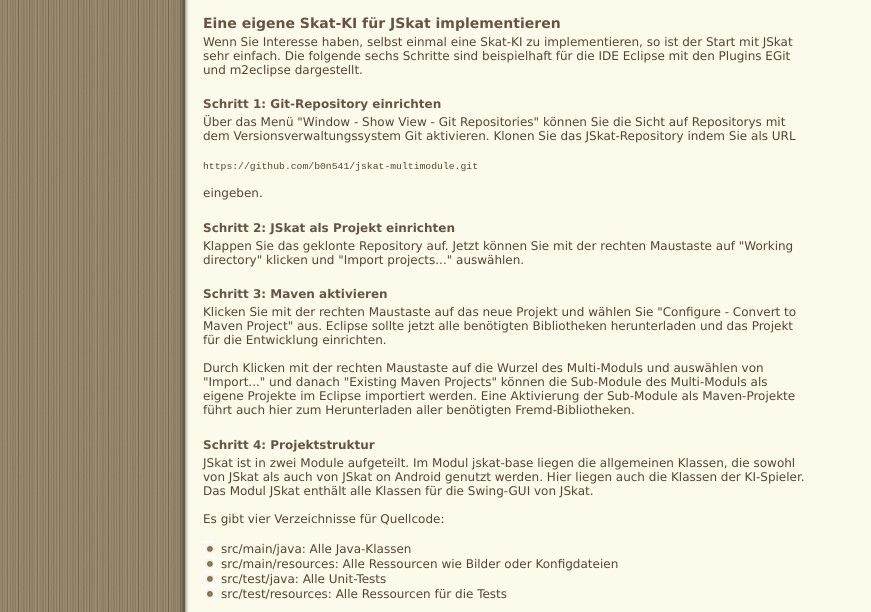
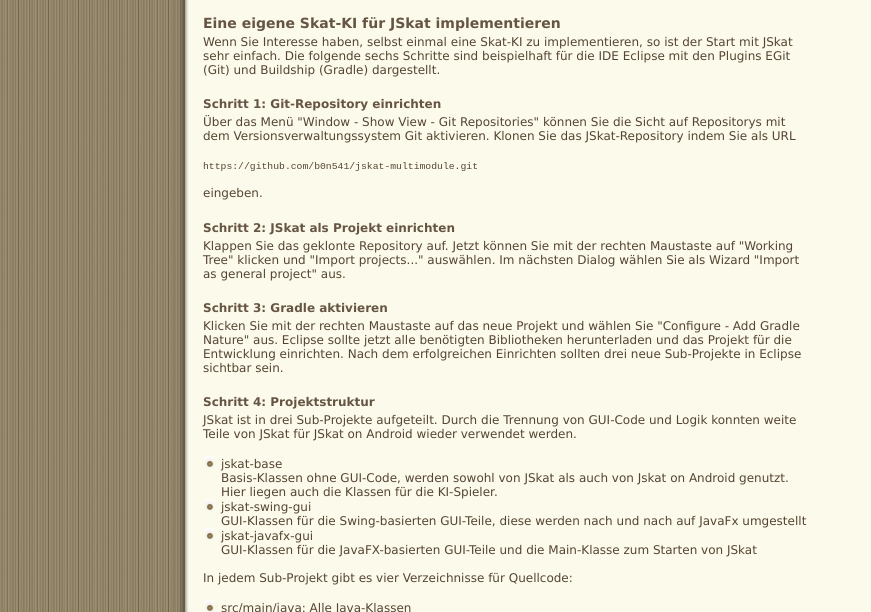
Before and after one commit to b0n541/jskat-website, a plain HTML site: page develop_de.html in a window 1280 px wide. Shown: the part 167-779 px from the top of the page, 0-871 px from the left. Drawn offline with Linux system fonts and the light colour scheme.

Commit message:
Update German instructions for developing an AI player for JSkat

```diff
--- a/develop_de.html
+++ b/develop_de.html
@@ -61,7 +61,7 @@
 				<p>Wenn Sie Interesse haben, selbst einmal eine Skat-KI zu
 					implementieren, so ist der Start mit JSkat sehr einfach. Die
 					folgende sechs Schritte sind beispielhaft für die IDE Eclipse mit
-					den Plugins EGit und m2eclipse dargestellt.</p>
+					den Plugins EGit (Git) und Buildship (Gradle) dargestellt.</p>
 
 				<h2>Schritt 1: Git-Repository einrichten</h2>
 
@@ -78,32 +78,35 @@
 				<h2>Schritt 2: JSkat als Projekt einrichten</h2>
 
 				<p>Klappen Sie das geklonte Repository auf. Jetzt können Sie mit
-					der rechten Maustaste auf "Working directory" klicken und "Import
-					projects..." auswählen.</p>
+					der rechten Maustaste auf "Working Tree" klicken und "Import
+					projects..." auswählen. Im nächsten Dialog wählen Sie als Wizard
+					"Import as general project"	aus.</p>
 
-				<h2>Schritt 3: Maven aktivieren</h2>
+				<h2>Schritt 3: Gradle aktivieren</h2>
 
 				<p>Klicken Sie mit der rechten Maustaste auf das neue Projekt
-					und wählen Sie "Configure - Convert to Maven Project" aus. Eclipse
+					und wählen Sie "Configure - Add Gradle Nature" aus. Eclipse
 					sollte jetzt alle benötigten Bibliotheken herunterladen und das
-					Projekt für die Entwicklung einrichten.</p>
-
-				<p>Durch Klicken mit der rechten Maustaste auf die Wurzel des
-					Multi-Moduls und auswählen von "Import..." und danach "Existing
-					Maven Projects" können die Sub-Module des Multi-Moduls als eigene
-					Projekte im Eclipse importiert werden. Eine Aktivierung der
-					Sub-Module als Maven-Projekte führt auch hier zum Herunterladen
-					aller benötigten Fremd-Bibliotheken.</p>
+					Projekt für die Entwicklung einrichten. Nach dem erfolgreichen
+					Einrichten sollten drei neue Sub-Projekte in Eclipse sichtbar sein.</p>
 
 				<h2>Schritt 4: Projektstruktur</h2>
 
-				<p>JSkat ist in zwei Module aufgeteilt. Im Modul jskat-base
-					liegen die allgemeinen Klassen, die sowohl von JSkat als auch von
-					JSkat on Android genutzt werden. Hier liegen auch die Klassen der
-					KI-Spieler. Das Modul JSkat enthält alle Klassen für die Swing-GUI
-					von JSkat.</p>
+				<p>JSkat ist in drei Sub-Projekte aufgeteilt. Durch die Trennung von
+					GUI-Code und Logik konnten weite Teile von JSkat für JSkat on Android
+					wieder verwendet werden.</p>
 
-				<p>Es gibt vier Verzeichnisse für Quellcode:</p>
+				<ul>
+					<li>jskat-base<br/>Basis-Klassen ohne GUI-Code, werden sowohl von JSkat
+					als auch von Jskat on Android genutzt. Hier liegen auch die Klassen
+				  für die KI-Spieler.</li>
+					<li>jskat-swing-gui<br/>GUI-Klassen für die Swing-basierten GUI-Teile,
+					diese werden nach und nach auf JavaFx umgestellt</li>
+					<li>jskat-javafx-gui<br/>GUI-Klassen für die JavaFX-basierten GUI-Teile
+						und die Main-Klasse zum Starten von JSkat</li>
+				</ul>
+
+				<p>In jedem Sub-Projekt gibt es vier Verzeichnisse für Quellcode:</p>
 
 				<ul>
 					<li>src/main/java: Alle Java-Klassen</li>
@@ -113,7 +116,8 @@
 					<li>src/test/resources: Alle Ressourcen für die Tests</li>
 				</ul>
 
-				<p>Im ersten Verzeichnis liegen die Java-Klassen für die KIs.</p>
+				<p>Im ersten Verzeichnis im Sub-Projekt jskat-base liegen die
+					Java-Klassen für die KIs.</p>
 
 				<h2>Schritt 5: Eigenen Spieler implementieren</h2>
 
```
